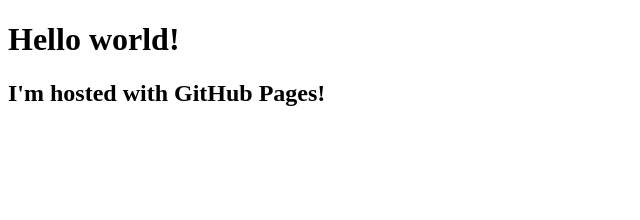
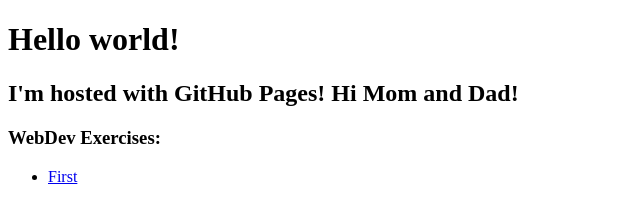
Before and after one commit to dewd11/dewd11.github.io, a plain HTML site: page index.html in a window 1280 px wide. Shown: the whole page, without its empty margins (0-640 px from the left). Drawn offline with Linux system fonts and the light colour scheme.

Commit message:
Basic detail and future slots

```diff
--- a/index.html
+++ b/index.html
@@ -4,9 +4,15 @@
     <meta charset="UTF-8">
     <meta name="viewport" content="width=device-width, initial-scale=1.0">
     <title>Document</title>
+    <link rel="stylesheet" href="style.css">
 </head>
 <body>
     <h1>Hello world!</h1>
-    <h2>I'm hosted with GitHub Pages!</h2>
+    <h2>I'm hosted with GitHub Pages! Hi Mom and Dad!</h2>
+    <h3>WebDev Exercises:</h3>
+    <ul>
+        <li><a href="http://">First</a></li>
+    </ul>
+
 </body>
 </html>
```
Also changed, not shown: style.css (added).
